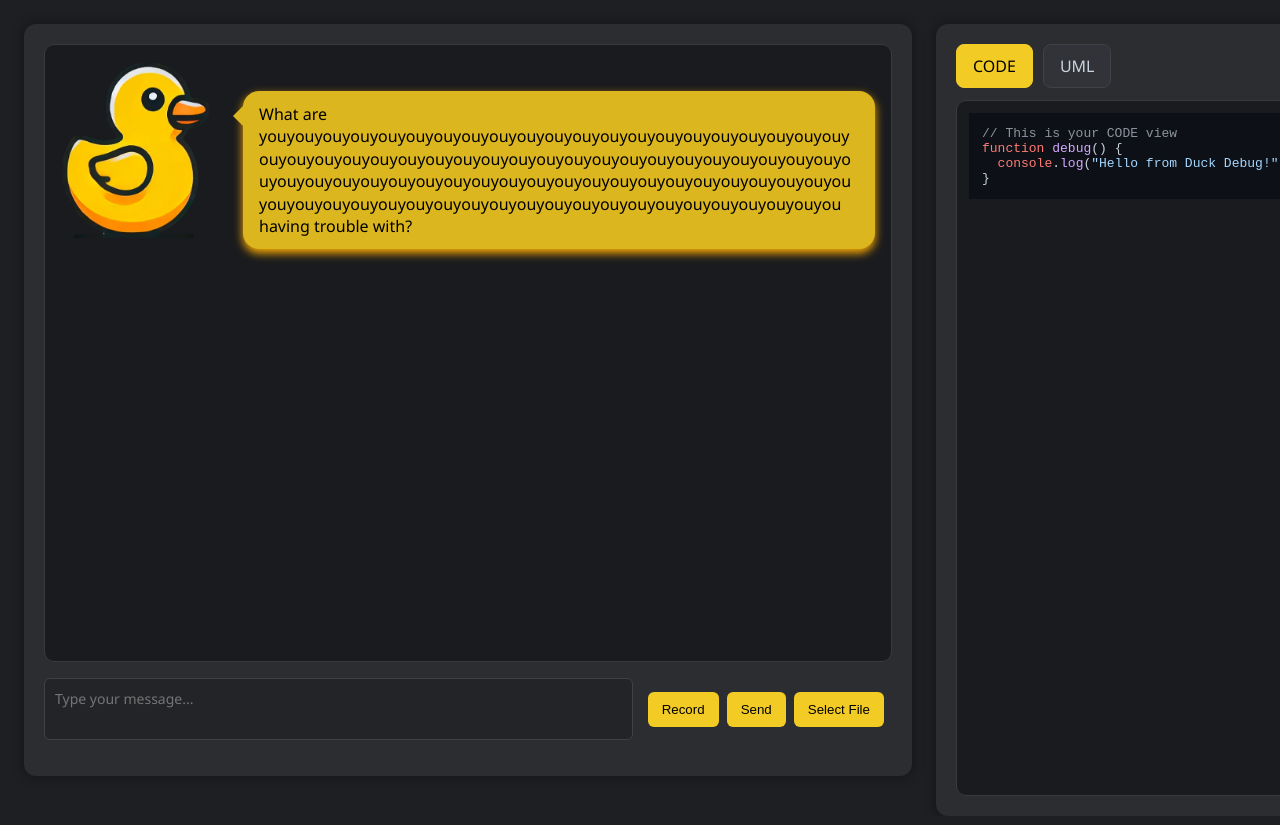
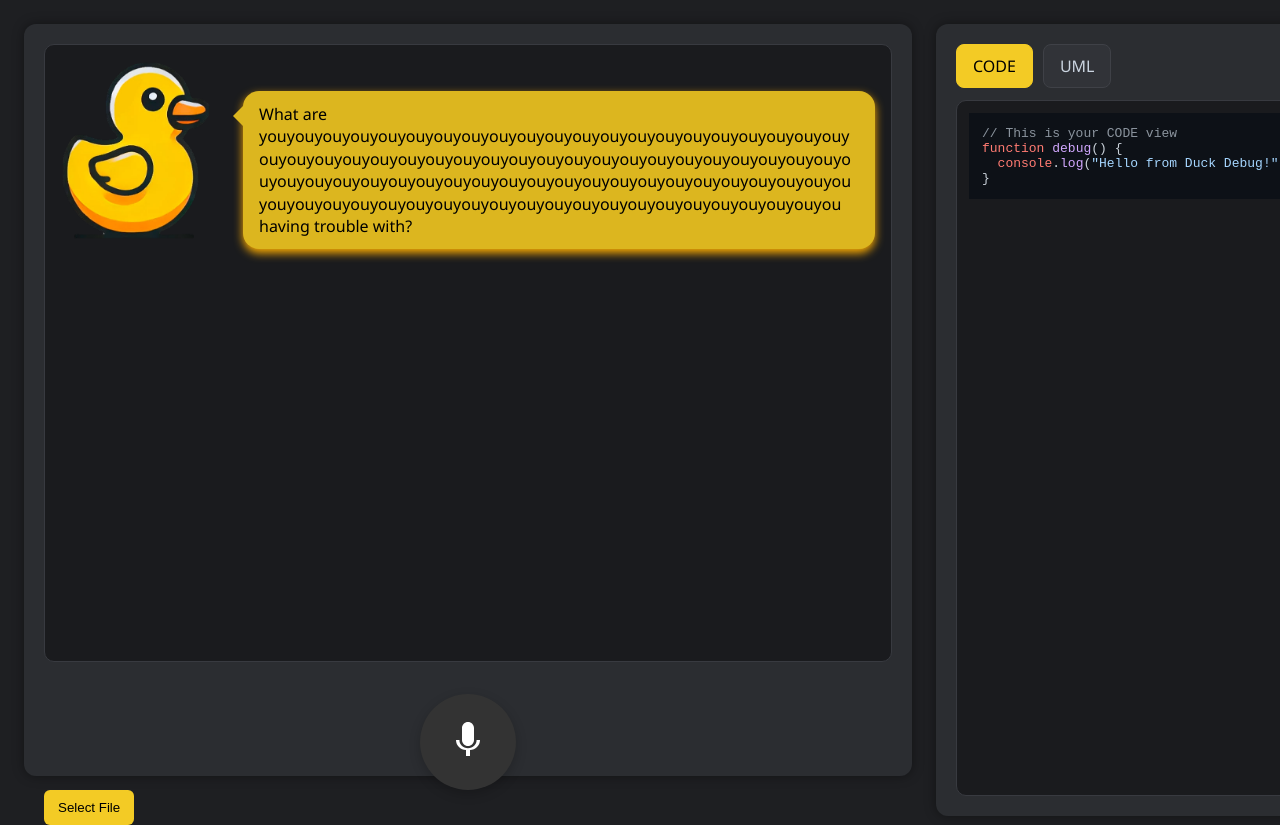
Before and after one commit to AndrewG828/Duck_Duck_Debug, a React app in the folder Frontend/: page /debug in a window 1280 px wide. Shown: the top 825 px of the page. Built offline with nearby package versions, Linux system fonts and the light colour scheme.

Commit message:
I have done it, implemented auto stop of recording, duck mouth movement, cool recording button, and seamless user experience.

```diff
--- a/Frontend/src/Debugger.jsx
+++ b/Frontend/src/Debugger.jsx
@@ -22,6 +22,11 @@ const DuckDuckDebug = () => {
   const [mediaRecorder, setMediaRecorder] = useState(null);
   const audioChunksRef = useRef([]);
 
+  const [isRecording, setIsRecording] = useState(false);
+  const streamRef = useRef(null); // Track the mic stream to release it later
+
+  const [isTalking, setIsTalking] = useState(false);
+
   useEffect(() => {
     hljs.highlightAll();
   }, [activeTab, content]);
@@ -30,120 +35,63 @@ const DuckDuckDebug = () => {
     setActiveTab(tab.toLowerCase());
   };
 
-  const playAudio = (url) => {
-    const audio = new Audio(url);
-    audio.play().catch((err) => {
-      console.error("[AUDIO PLAY ERROR]", err);
-    });
+  const playAudio = (audioURL) => {
+    const audio = new Audio(audioURL);
+    setIsTalking(true);
+
+    audio.onended = () => setIsTalking(false);
+    audio.onerror = () => {
+      console.error("Audio playback error");
+      setIsTalking(false);
     };
 
-  const handleRecord = async () => {
-    if (mediaRecorder && mediaRecorder.state === "recording") {
-      mediaRecorder.stop();
-    } else {
-      const stream = await navigator.mediaDevices.getUserMedia({ audio: true });
-      const recorder = new MediaRecorder(stream);
-
-      recorder.onstart = () => {
-        audioChunksRef.current = [];
+    audio.play();
   };
 
-      recorder.ondataavailable = (event) => {
-        audioChunksRef.current.push(event.data);
-      };
-
-      recorder.onstop = async () => {
-        const audioBlob = new Blob(audioChunksRef.current, {
-          type: "audio/webm",
-        });
-        const formData = new FormData();
-        formData.append("audio", audioBlob, "recording.webm");
-
+  const sendTranscription = async (question) => {
     try {
-          const res = await fetch("http://localhost:5001/process_audio", {
-            method: "POST",
-            body: formData,
-          });
-
-          const data = await res.json();
-          if (data.transcription) {
-            setInputText(data.transcription);
-          } else {
-            setInputText(
-              "❌ Transcription error: " + (data.error || "Unknown error")
-            );
-          }
-        } catch (err) {
-          console.error("[FETCH ERROR]", err);
-          setBubbleText("❌ Error sending audio");
-        }
-      };
-
-      recorder.start();
-      setMediaRecorder(recorder);
-    }
-  };
-
-  const handleSend = async () => {
-    if (!inputText.trim()) return;
-
-    const question = inputText;
-    setInputText(""); // Clear input field
-
-    try {
-      // === Step 1: Get top 2 retrieved code documents ===
-      const retrievedRes = await fetch(
-        "http://localhost:5001/get_retrieved_code",
-        {
+      const retrievedRes = await fetch("http://localhost:5001/get_retrieved_code", {
         method: "POST",
         headers: { "Content-Type": "application/json" },
         body: JSON.stringify({ question }),
-        }
-      );
+      });
 
       const codeMatches = await retrievedRes.json();
 
       const combinedCode = codeMatches
-        .map(
-          (doc, idx) =>
-            `// [Match ${idx + 1}] from ${
-              doc.metadata.file_name || "unknown"
-            }\n${doc.content}`
+        .map((doc, idx) =>
+          `// [Match ${idx + 1}] from ${doc.metadata.file_name || "unknown"}\n${doc.content}`
         )
         .join("\n\n" + "=".repeat(40) + "\n\n");
 
-      // Update content and tab with retrieved code
       setContent((prev) => ({
         ...prev,
         code: combinedCode,
       }));
       setActiveTab("code");
 
-      // === Step 2: Get AI response (rubber duck) ===
-      const res = await fetch("http://localhost:8000/api/rag/rag-query", {
+      const aiRes = await fetch("http://localhost:8000/api/rag/rag-query", {
         method: "POST",
         headers: { "Content-Type": "application/json" },
         body: JSON.stringify({ question }),
       });
 
-      const data = await res.text();
-      if (data) {
-        setBubbleText(data);
+      const aiText = await aiRes.text();
 
-        // === Step 3: Text-to-Speech ===
+      if (aiText) {
+        setBubbleText(aiText);
+
         try {
           const ttsRes = await fetch("http://localhost:5001/tts", {
             method: "POST",
             headers: { "Content-Type": "application/json" },
-            body: JSON.stringify({ text: data }),
+            body: JSON.stringify({ text: aiText }),
           });
 
           const ttsData = await ttsRes.json();
 
           if (ttsData.audio_url) {
-            const audioRes = await fetch(
-              `http://localhost:5001${ttsData.audio_url}`
-            );
+            const audioRes = await fetch(`http://localhost:5001${ttsData.audio_url}`);
             if (!audioRes.ok) throw new Error("Failed to fetch audio file");
 
             const audioBlob = await audioRes.blob();
@@ -162,8 +110,93 @@ const DuckDuckDebug = () => {
       console.error("[SEND ERROR]", err);
       setBubbleText("❌ Error contacting AI or retrieving code");
     }
+  };
 
-    setInputText(""); // Ensure input field is reset
+const handleMicClick = async () => {
+  if (isRecording && mediaRecorder) {
+    mediaRecorder.stop();
+    setIsRecording(false);
+    return;
+  }
+
+  try {
+    const stream = await navigator.mediaDevices.getUserMedia({ audio: true });
+    streamRef.current = stream;
+
+    const audioContext = new (window.AudioContext || window.webkitAudioContext)();
+    const source = audioContext.createMediaStreamSource(stream);
+    const analyser = audioContext.createAnalyser();
+    analyser.fftSize = 2048;
+    source.connect(analyser);
+
+    const recorder = new MediaRecorder(stream);
+    audioChunksRef.current = [];
+
+    let silenceStart = null;
+    const silenceThresholdMs = 2000;
+    let checkingSilence = true;
+
+    const checkSilence = () => {
+      if (!checkingSilence) return;
+
+      const data = new Uint8Array(analyser.fftSize);
+      analyser.getByteTimeDomainData(data);
+
+      const isSilent = data.every(v => Math.abs(v - 128) < 3);
+      const now = Date.now();
+
+      if (!isSilent) {
+        silenceStart = null;
+      } else {
+        if (!silenceStart) silenceStart = now;
+        if (now - silenceStart > silenceThresholdMs && recorder.state === "recording") {
+          recorder.stop();
+          setIsRecording(false);
+          checkingSilence = false;
+          return;
+        }
+      }
+
+      requestAnimationFrame(checkSilence);
+    };
+
+    recorder.ondataavailable = (event) => {
+      audioChunksRef.current.push(event.data);
+    };
+
+    recorder.onstop = async () => {
+      stream.getTracks().forEach(track => track.stop());
+      const audioBlob = new Blob(audioChunksRef.current, { type: "audio/webm" });
+      const formData = new FormData();
+      formData.append("audio", audioBlob, "recording.webm");
+
+      try {
+        const res = await fetch("http://localhost:5001/process_audio", {
+          method: "POST",
+          body: formData,
+        });
+
+        const data = await res.json();
+        if (data.transcription) {
+          setInputText(data.transcription);
+          await sendTranscription(data.transcription); // 👈 TTS and RAG logic here
+        } else {
+          setBubbleText("❌ Transcription error: " + (data.error || "Unknown error"));
+        }
+      } catch (err) {
+        console.error("[FETCH ERROR]", err);
+        setBubbleText("❌ Error sending audio");
+      }
+    };
+
+    recorder.start();
+    setMediaRecorder(recorder);
+    setIsRecording(true);
+    requestAnimationFrame(checkSilence);
+  } catch (err) {
+    console.error("[MIC ERROR]", err);
+    setBubbleText("❌ Microphone access denied or error");
+  }
 };
 
   return (
@@ -171,11 +204,9 @@ const DuckDuckDebug = () => {
       <div className="left-panel">
       <VoicePanel
           bubbleText={bubbleText}
-          inputText={inputText}
-          onChange={(e) => setInputText(e.target.value)}
-          onRecord={handleRecord}
-          onSend={handleSend}
-          isRecording={mediaRecorder?.state === "recording"}
+          isRecording={isRecording}
+          isTalking={isTalking}
+          onMicClick={handleMicClick}
           fileUploader={
             <FileUploader
               setContent={setContent}
@@ -185,7 +216,6 @@ const DuckDuckDebug = () => {
           }
         />
       </div>
-
       <div className="right-panel">
         <Tabs activeTab={activeTab} onTabClick={handleTabClick} />
         <CodeViewer content={content} activeTab={activeTab} />
--- a/Frontend/src/VoicePanel.jsx
+++ b/Frontend/src/VoicePanel.jsx
@@ -3,19 +3,16 @@ import { motion } from "framer-motion";
 
 const VoicePanel = ({
   bubbleText,
-  inputText,
-  onChange,
-  onRecord,
-  onSend,
   isRecording,
   isTalking,
+  onMicClick,
   fileUploader,
 }) => {
   const [showDuck, setShowDuck] = useState(false);
   const [mouthOpen, setMouthOpen] = useState(false);
+
   useEffect(() => {
     let interval;
-
     if (isTalking) {
       interval = setInterval(() => {
         setMouthOpen((prev) => !prev);
@@ -23,17 +20,11 @@ const VoicePanel = ({
     } else {
       setMouthOpen(false);
     }
-
-    return () => {
-      if (interval) clearInterval(interval);
-    };
+    return () => clearInterval(interval);
   }, [isTalking]);
 
   useEffect(() => {
-    const timeout = setTimeout(() => {
-      setShowDuck(true);
-    }, 600); // match transition duration
-
+    const timeout = setTimeout(() => setShowDuck(true), 600);
     return () => clearTimeout(timeout);
   }, []);
 
@@ -52,21 +43,32 @@ const VoicePanel = ({
           <div className="bubble">{bubbleText}</div>
         </div>
       </div>
-      <div className="input-area">
-        <textarea
-          placeholder="Type your message..."
-          value={inputText}
-          onChange={onChange}
-          className="input-textarea"
-        />
-        <button className="button" onClick={onRecord}>
-          {isRecording ? "Stop" : "Record"}
-        </button>
-        <button className="button" onClick={onSend}>
-          Send
-        </button>
-        {fileUploader}
+
+      <div className="mic-container">
+        <div className={`mic-wrapper ${isRecording ? "recording" : ""}`} onClick={onMicClick}>
+          <div className="mic-waves">
+            <span className="wave"></span>
+            <span className="wave"></span>
+            <span className="wave"></span>
+            <span className="wave"></span>
+            <span className="wave"></span>
+          </div>
+          {!isRecording && (
+            <svg
+              xmlns="http://www.w3.org/2000/svg"
+              height="48"
+              viewBox="0 0 24 24"
+              width="48"
+              fill="white"
+            >
+              <path d="M0 0h24v24H0V0z" fill="none" />
+              <path d="M12 14c1.66 0 3-1.34 3-3V5c0-1.66-1.34-3-3-3S9 3.34 9 5v6c0 1.66 1.34 3 3 3zm4.3-3c0 2.24-1.78 4.07-4.3 4.07S7.7 13.24 7.7 11H6c0 2.76 2.24 5 5 5v3h2v-3c2.76 0 5-2.24 5-5h-1.7z" />
+            </svg>
+          )}
+        </div>
       </div>
+
+      <div className="file-upload-area">{fileUploader}</div>
     </div>
   );
 };
--- a/Frontend/src/styles.css
+++ b/Frontend/src/styles.css
@@ -129,6 +129,76 @@ body {
   background: #f3cb25;
 }
 
+.mic-container {
+    display: flex;
+    justify-content: center;
+    width: 100%;
+    margin-top: 2rem;
+  }
+
+  .mic-wrapper {
+    display: flex;
+    justify-content: center;
+    align-items: center;
+    background: #333;
+    border-radius: 50%;
+    width: 96px;
+    height: 96px;
+    cursor: pointer;
+    transition: background 0.3s ease;
+    box-shadow: 0 4px 12px rgba(0, 0, 0, 0.2);
+    position: relative;
+  }
+
+  .mic-wrapper.recording {
+    background: transparent;
+    box-shadow: none;
+  }
+
+  .mic-wrapper svg {
+    z-index: 2;
+  }
+
+  .mic-waves {
+    position: absolute;
+    display: flex;
+    gap: 4px;
+    height: 100%;
+    width: 100%;
+    align-items: center;
+    justify-content: center;
+    z-index: 1;
+  }
+
+  .wave {
+    width: 4px;
+    height: 20px;
+    background: white;
+    opacity: 0;
+    animation: waveAnimation 1s infinite ease-in-out;
+  }
+
+  .wave:nth-child(1) { animation-delay: 0s; }
+  .wave:nth-child(2) { animation-delay: 0.2s; }
+  .wave:nth-child(3) { animation-delay: 0.4s; }
+  .wave:nth-child(4) { animation-delay: 0.6s; }
+  .wave:nth-child(5) { animation-delay: 0.8s; }
+
+  .mic-wrapper:not(.recording) .wave {
+    display: none;
+  }
+
+  @keyframes waveAnimation {
+    0%, 100% {
+      height: 10px;
+      opacity: 0.3;
+    }
+    50% {
+      height: 25px;
+      opacity: 1;
+    }
+  }
+
 .file-select {
   display: flex;
 }
```
Lines whose indentation alone changed are shown as unchanged.
